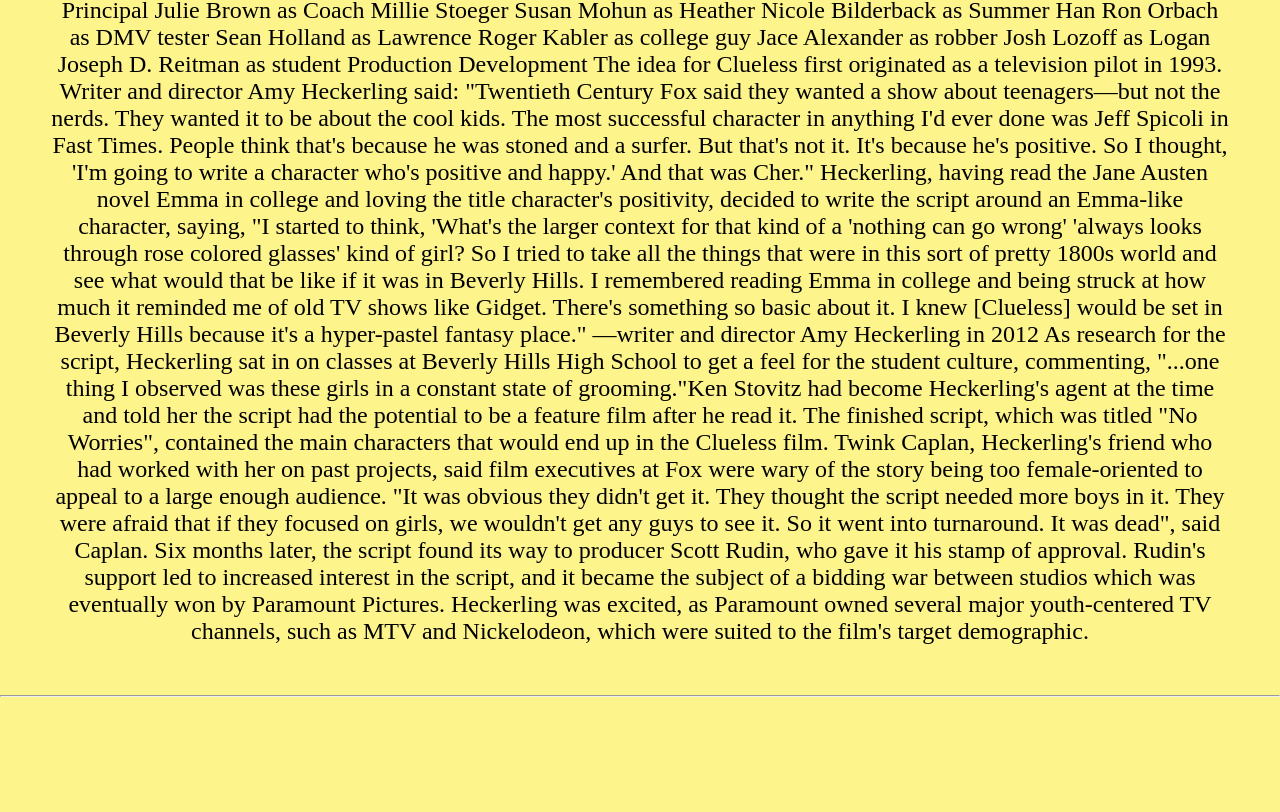
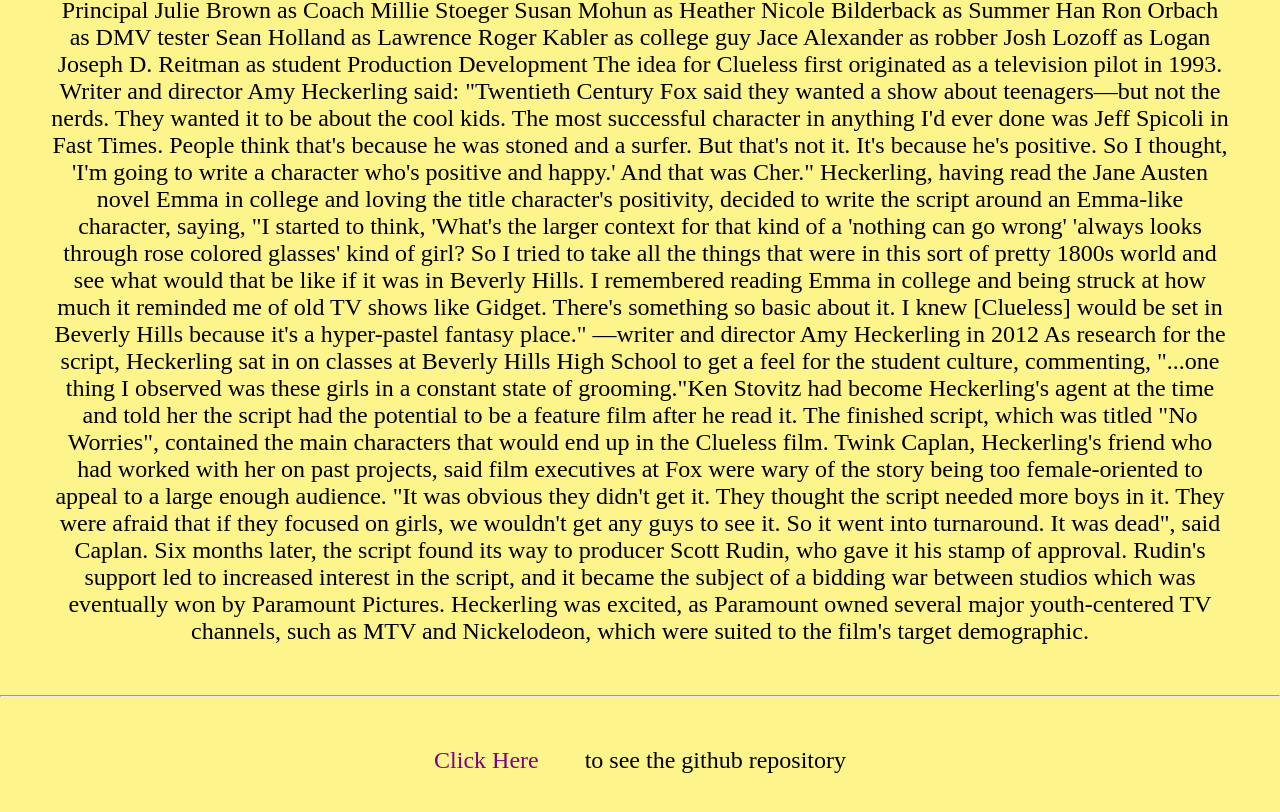
Before and after one commit to setayeshnri/Clueless-, a plain HTML site: page index.html in a window 1280 px wide. Shown: the part 3814-4626 px from the top of the page. Before the commit the page ends 4519 px from the top, so only its background shows below. Drawn offline with Linux system fonts and the light colour scheme.

Commit message:
link added

```diff
--- a/index.html
+++ b/index.html
@@ -212,5 +212,9 @@
       </p>
     </div>
     <hr />
+    <p>
+      <a href="https://github.com/setayeshnri/Clueless-.git">Click Here</a> to
+      see the github repository
+    </p>
   </body>
 </html>
```
